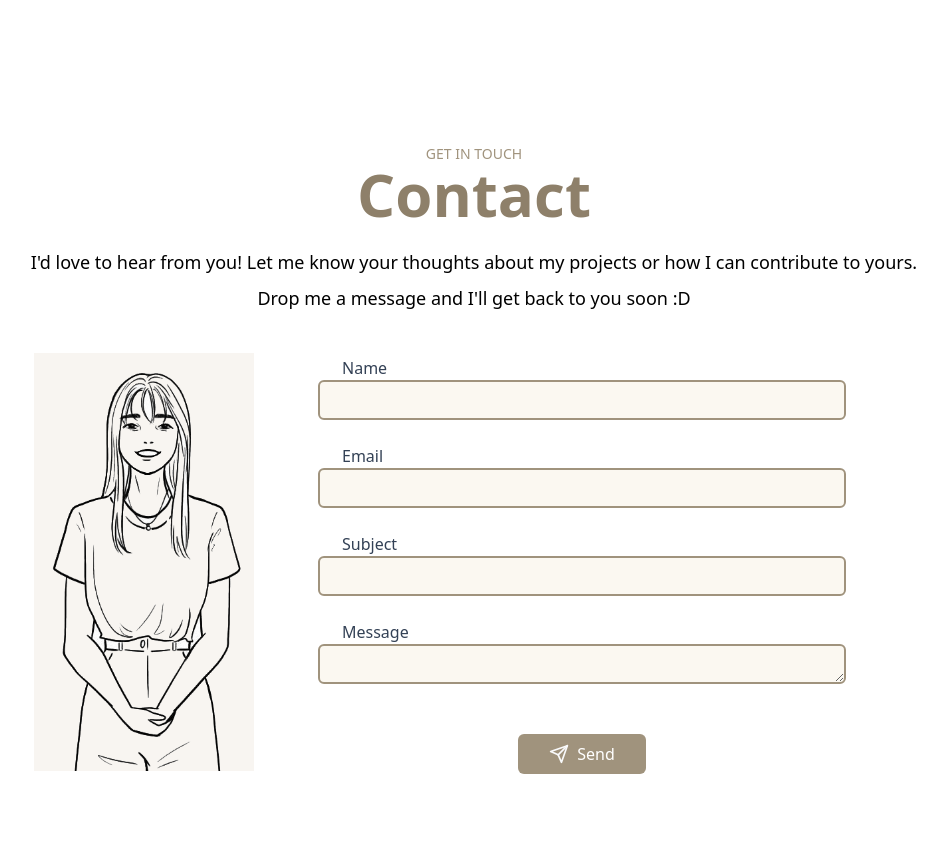
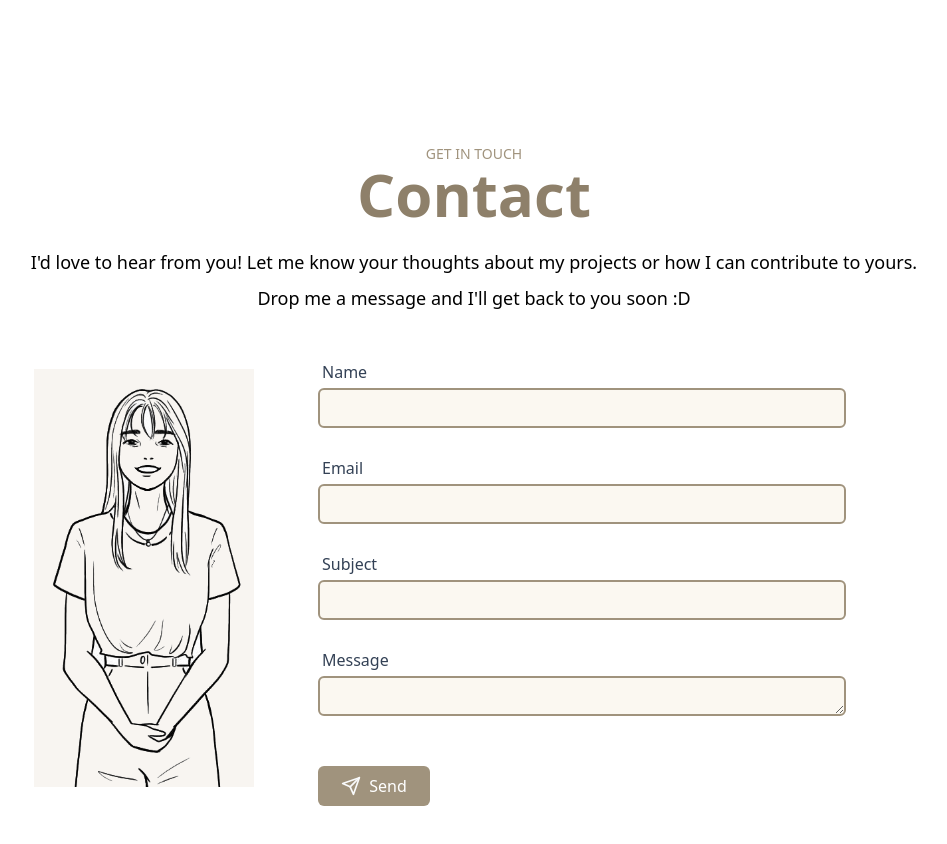
Before and after one commit to nicollegann/portfolio, a Next.js app: page /Contact in a window 1280 px wide. Shown: the top 844 px of the page, without its empty margins (166-1113 px from the left). Built offline with nearby package versions, Linux system fonts and the light colour scheme.

Commit message:
Fix styling

```diff
--- a/pages/Contact.js
+++ b/pages/Contact.js
@@ -98,7 +98,7 @@ function Contact() {
                             <div className='w-1/4 my-auto hidden lg:block'>
                                 <Image src={contactImage} alt='contactImage' layout='intrinsic' className='hidden lg:block' />
                             </div>
-                            <form className='sm:w-11/12 lg:w-3/5 flex flex-col my-5 mx-auto justify-center text-center lg:ml-16'>
+                            <form className='sm:w-11/12 lg:w-3/5 flex flex-col my-5 mx-auto justify-center text-start lg:ml-16'>
                                 <div className='w-full mb-6'>
                                     <label htmlFor='name' className='block'>
                                         <span className='contact-label'>Name</span>
@@ -167,7 +167,7 @@ function Contact() {
                                 <div>
                                     <button
                                         type='submit'
-                                        className='font-medium rounded-md mt-5 w-32 h-10 bg-brown-200 text-white hover:bg-brown-100'
+                                        className='font-medium rounded-md mt-5 w-28 h-10 bg-brown-200 text-white hover:bg-brown-100'
                                         onClick={handleSubmit}
                                     >
                                         <div className='flex justify-center'>
--- a/styles/globals.css
+++ b/styles/globals.css
@@ -29,13 +29,13 @@
 
     /* Projects Section */
     .project-card {
-        @apply w-4/5 max-w-xs rounded-lg sm:mb-5 cursor-pointer shadow-md hover:shadow-2xl  hover:bg-cream-100 bg-neutral-300
+        @apply w-4/5 max-w-xs rounded-lg sm:mb-5 cursor-pointer shadow-md hover:shadow-2xl  hover:bg-cream-100 bg-white
     }
     .project-card-description {
         @apply h-40 px-5 pt-5 rounded-b-lg text-justify
     }
     .project-card-techstacks {
-        @apply flex flex-wrap px-4 pb-4 gap-3 rounded-b-lg justify-center items-end
+        @apply flex flex-wrap px-4 pb-4 gap-2 rounded-b-lg justify-center items-end
     }
     .project-label {
         @apply flex text-sm rounded-md bg-neutral-200 px-2 py-1 items-center
@@ -58,7 +58,7 @@
 
     /* Contact Section */
     .contact-label {
-        @apply block text-left pl-6 font-medium text-slate-700
+        @apply block text-left p-1 font-medium text-slate-700
     }
     .contact-field {
         @apply w-full h-10 rounded-md text-gray-800 text-base pl-6 border-2 border-brown-200 focus:outline-brown-100 bg-neutral-300
```
